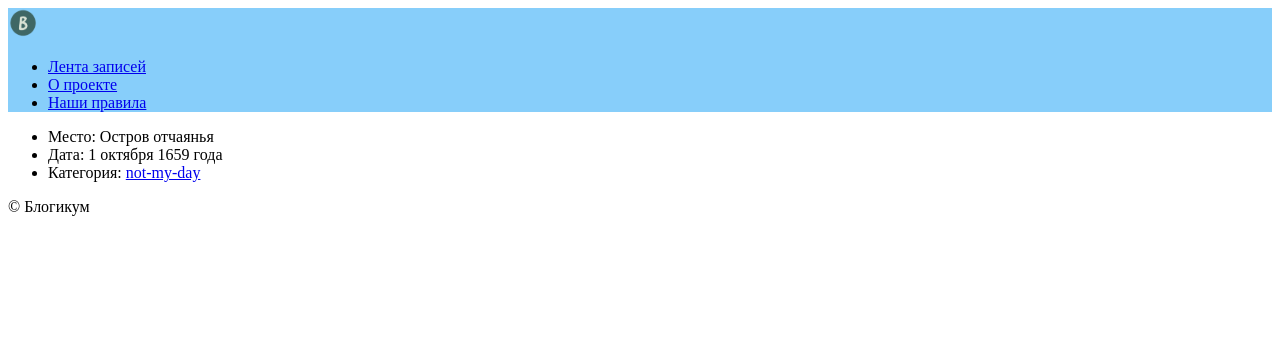
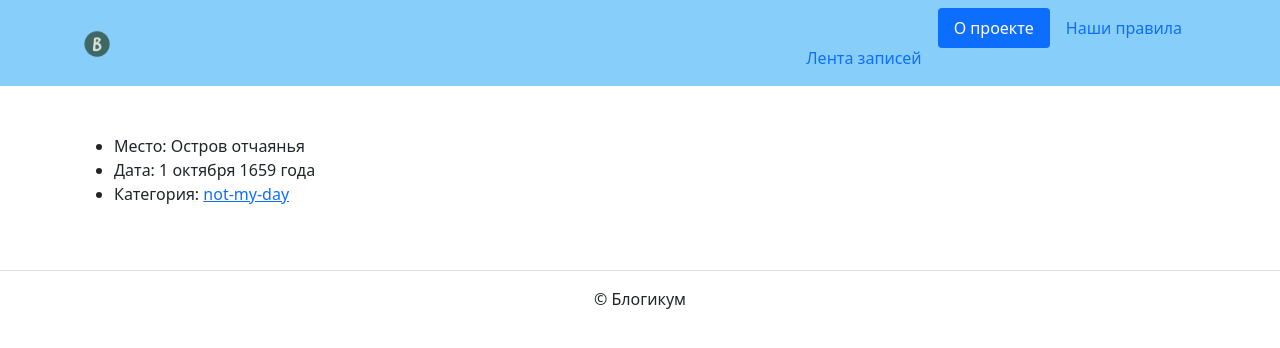
Before and after one commit to tekut/django_sprint1, a Django app: page /posts/1/ in a window 1280 px wide. Shown: the top 348 px of the page. Run offline with Django 3.2, Linux system fonts and the light colour scheme; some libraries are stand-ins or nearby versions.

Commit message:
At least it renders the webpage

```diff
--- a/blogicum/templates/blog/index.html
+++ b/blogicum/templates/blog/index.html
@@ -7,6 +7,8 @@
 
 {% block content %}
   <h1>Лента записей</h1>
+  {% for post in posts%}
     <hr>
     {% include "includes/article.html" %}
+  {% endfor %}
 {% endblock %}
--- a/blogicum/templates/includes/article.html
+++ b/blogicum/templates/includes/article.html
@@ -1,4 +1,3 @@
-
 <article>
     <ul>
       <li>
--- a/blogicum/templates/includes/head.html
+++ b/blogicum/templates/includes/head.html
@@ -4,10 +4,17 @@
   <head>
     <meta charset="utf-8">
     <meta name="viewport" content="width=device-width, initial-scale=1">
-    <link rel="icon" href="{% static 'img/fav/favicon.ico' %}" type="image">
-    <link rel="apple-touch-icon" sizes="180x180" href="{% static 'img/fav/apple-touch-icon.png' %}">
-    <link rel="icon" type="image/png" sizes="32x32" href="{% static 'img/fav/favicon-32x32.png' %}">
-    <link rel="icon" type="image/png" sizes="16x16" href=""{% static 'img/fav/favicon-16x16.png' %}">
-    <link rel="stylesheet" href=""{% static 'css/bootstrap.min.css' %}">
-    <title>{% block title %}О проекте{% endblock %}</title>
+    <link rel="icon" href="{% static 'img/fav/favicon.ico' %}"
+      type="image">
+    <link rel="apple-touch-icon" sizes="180x180"
+      href="{% static 'img/fav/apple-touch-icon.png' %}">
+    <link rel="icon" type="image/png" sizes="32x32"
+      href="{% static 'img/fav/favicon-32x32.png' %}">
+    <link rel="icon" type="image/png" sizes="16x16"
+      href="{% static 'img/fav/favicon-16x16.png' %}">
+    <link rel="stylesheet"
+      href="{% static 'css/bootstrap.min.css' %}">
+    <title>
+      {% block title %}О проекте{% endblock %}
+    </title>
   </head>
```
Lines whose indentation alone changed are shown as unchanged.
